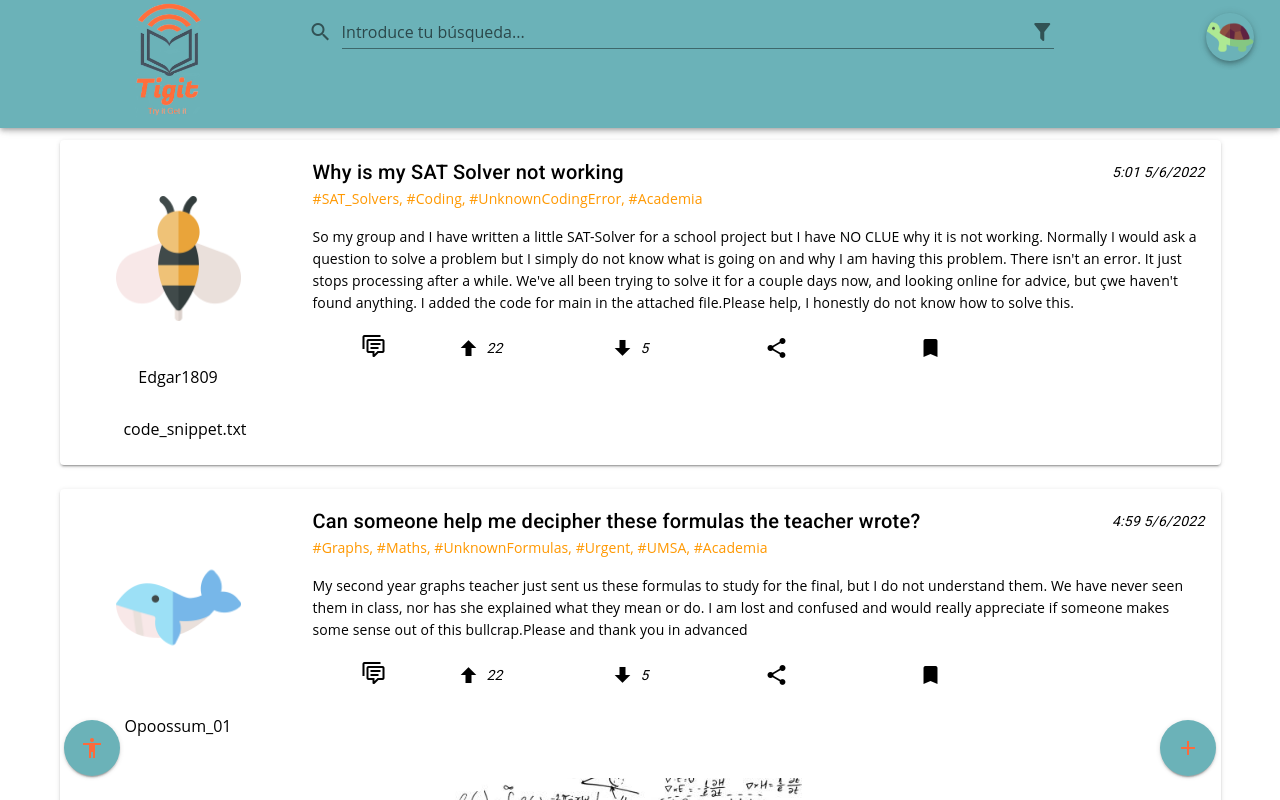
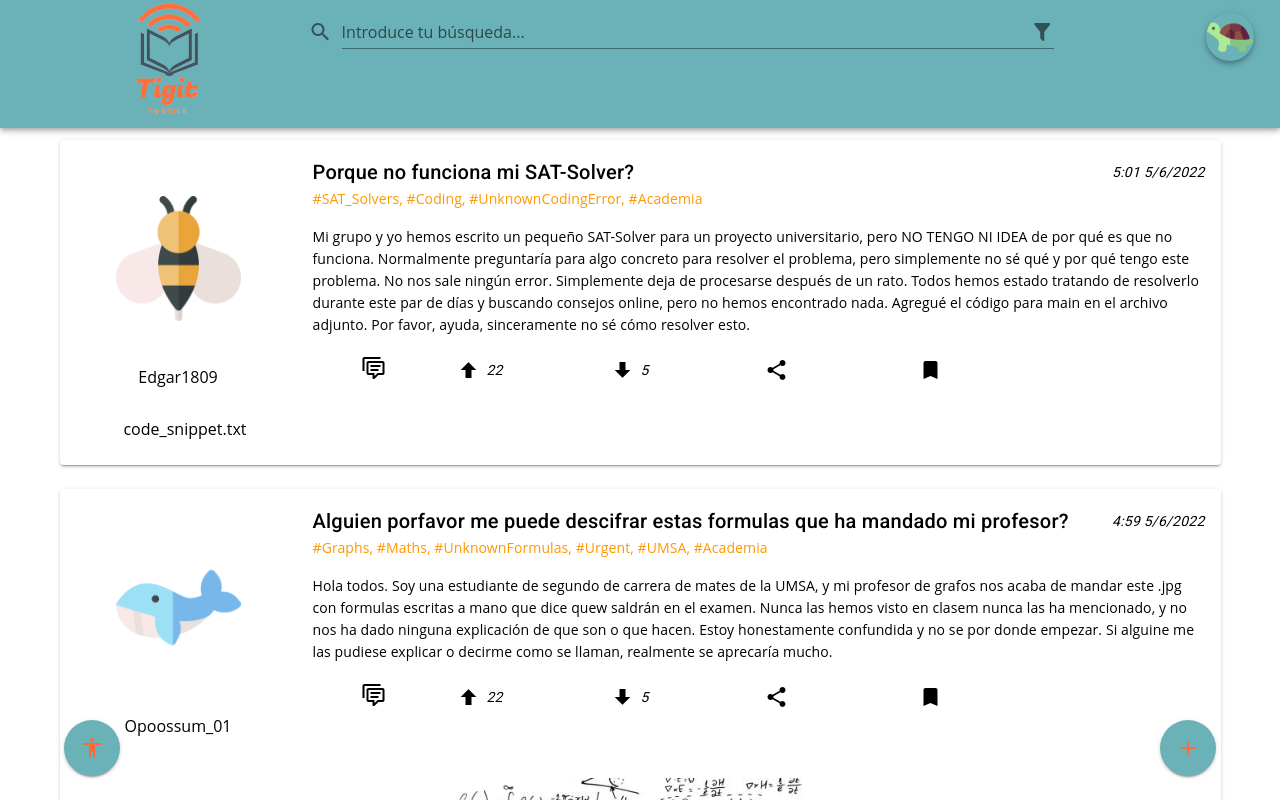
Before and after one commit to AlexT-UB/TIGIT, a Vue app: page / in a window 1280 px wide. Shown: the top 800 px of the page. Built offline with nearby package versions, Linux system fonts and the light colour scheme.

Commit message:
Post one and two translated

```diff
--- a/src/views/HomeView.vue
+++ b/src/views/HomeView.vue
@@ -163,22 +163,23 @@ export default {
         { title: 'Users', icon: 'mdi-account-group-outline' },
       ],
       items: [
-        { title: 'Why is my SAT Solver not working', username: 'Edgar1809', date: '5:01 5/6/2022',
-          text: "So my group and I have written a little SAT-Solver for a school project but I have NO CLUE why it is " +
-              "not working. Normally I would ask a question to solve a problem but I simply do not know what is " +
-              "going on and why I am having this problem. There isn't an error. It just stops processing after a " +
-              "while. We've all been trying to solve it for a couple days now, and looking online for advice, but " +
-              "çwe haven't found anything. I added the code for main in the attached file." +
-              "Please help, I honestly do not know how to solve this.",
+        { title: 'Porque no funciona mi SAT-Solver?', username: 'Edgar1809', date: '5:01 5/6/2022',
+          text: "Mi grupo y yo hemos escrito un pequeño SAT-Solver para un proyecto universitario, pero NO TENGO NI " +
+              "IDEA de por qué es que no funciona. Normalmente preguntaría para algo concreto para resolver el " +
+              "problema, pero simplemente no sé qué y por qué tengo este problema. No nos sale ningún error. " +
+              "Simplemente deja de procesarse después de un rato. Todos hemos estado tratando de resolverlo durante " +
+              "este par de días y buscando consejos online, pero no hemos encontrado nada. Agregué el código para " +
+              "main en el archivo adjunto. Por favor, ayuda, sinceramente no sé cómo resolver esto.",
           image: null, profile_pic: require("../assets/profile_Pics/abeja.png"), hastags: "#SAT_Solvers, #Coding, " +
               "#UnknownCodingError, #Academia",
         docs: "code_snippet.txt"},
-        { title: 'Can someone help me decipher these formulas the teacher wrote?',
+        { title: 'Alguien porfavor me puede descifrar estas formulas que ha mandado mi profesor?',
           username: 'Opoossum_01', date: '4:59 5/6/2022',
-          text: "My second year graphs teacher just sent us these formulas to study for the final, but I do not " +
-              "understand them. We have never seen them in class, nor has she explained what they mean or do. I am " +
-              "lost and confused and would really appreciate if someone makes some sense out of this bullcrap." +
-              "Please and thank you in advanced",
+          text: "Hola todos. Soy una estudiante de segundo de carrera de mates de la UMSA, y mi profesor de grafos " +
+              "nos acaba de mandar este .jpg con formulas escritas a mano que dice quew saldrán en el examen. Nunca " +
+              "las hemos visto en clasem nunca las ha mencionado, y no nos ha dado ninguna explicación de que son o " +
+              "que hacen. Estoy honestamente confundida y no se por donde empezar. Si alguine me las pudiese explicar" +
+              " o decirme como se llaman, realmente se aprecaría mucho.",
           profile_pic: require("../assets/profile_Pics/ballena.png"),
           image: require("../assets/post_Pics/istockphoto-696935130-612x612.jpg"), docs: "formulas.jpg",
           hastags: "#Graphs, #Maths, #UnknownFormulas, #Urgent, #UMSA, #Academia"},
```
